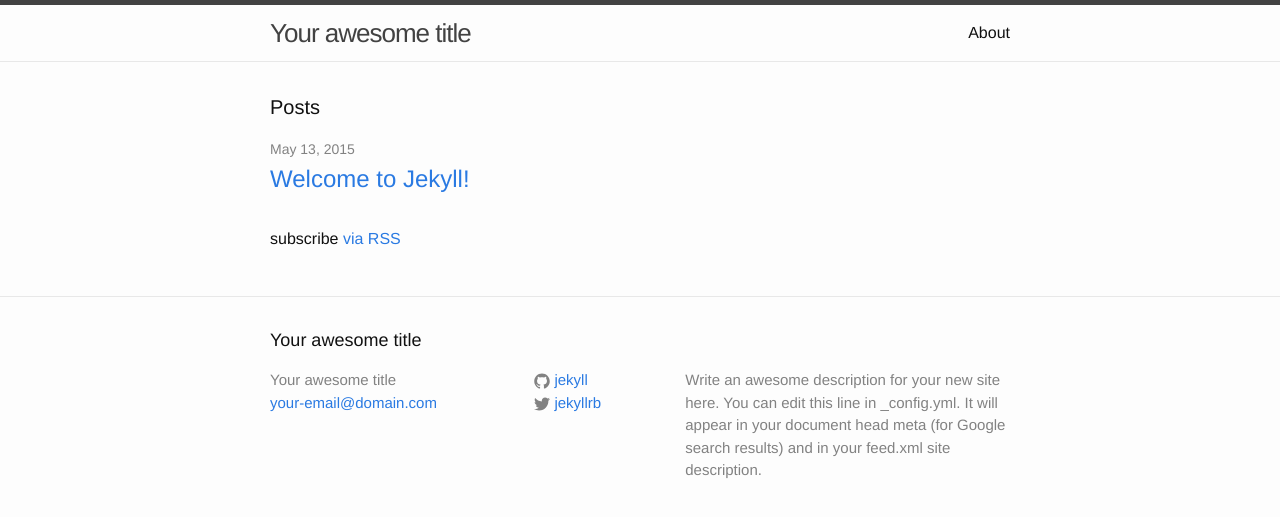
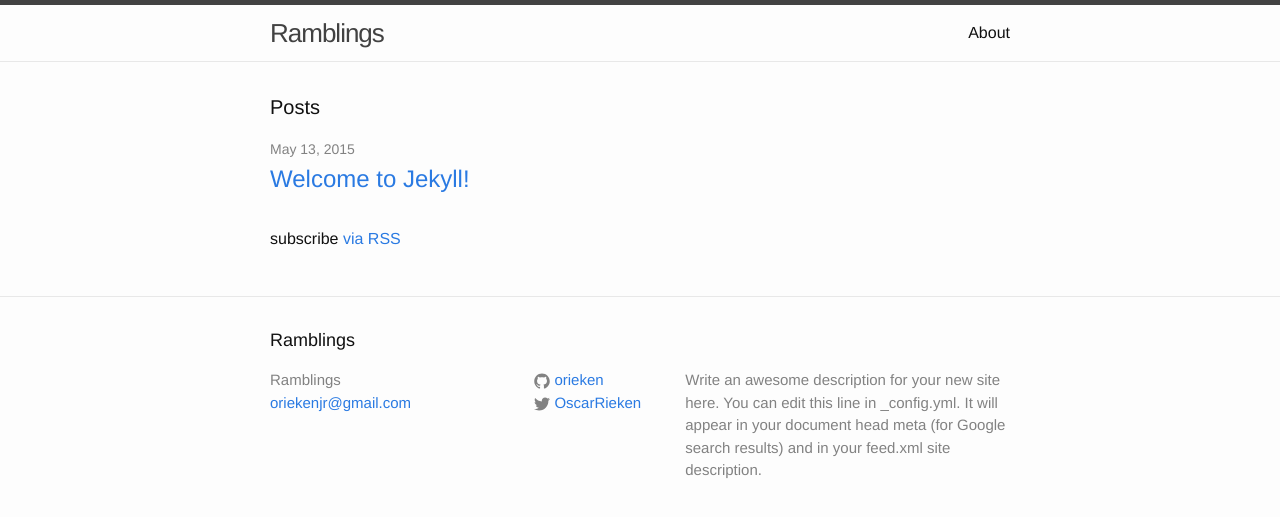
Before and after one commit to orieken/orieken.github.io, a Jekyll site: the page built from index.html, in a window 1280 px wide. Shown: the top 517 px of the page. Built offline with Jekyll 4.4.1, drawn with Linux system fonts in a browser that asks for light colours.

Commit message:
updated settings

```diff
--- a/_config.yml
+++ b/_config.yml
@@ -1,14 +1,14 @@
 # Site settings
-title: Your awesome title
-email: your-email@domain.com
+title: Ramblings
+email: oriekenjr@gmail.com
 description: > # this means to ignore newlines until "baseurl:"
   Write an awesome description for your new site here. You can edit this
   line in _config.yml. It will appear in your document head meta (for
   Google search results) and in your feed.xml site description.
 baseurl: "" # the subpath of your site, e.g. /blog/
 url: "http://yourdomain.com" # the base hostname & protocol for your site
-twitter_username: jekyllrb
-github_username:  jekyll
+twitter_username: OscarRieken
+github_username:  orieken
 
 # Build settings
 markdown: kramdown
```
